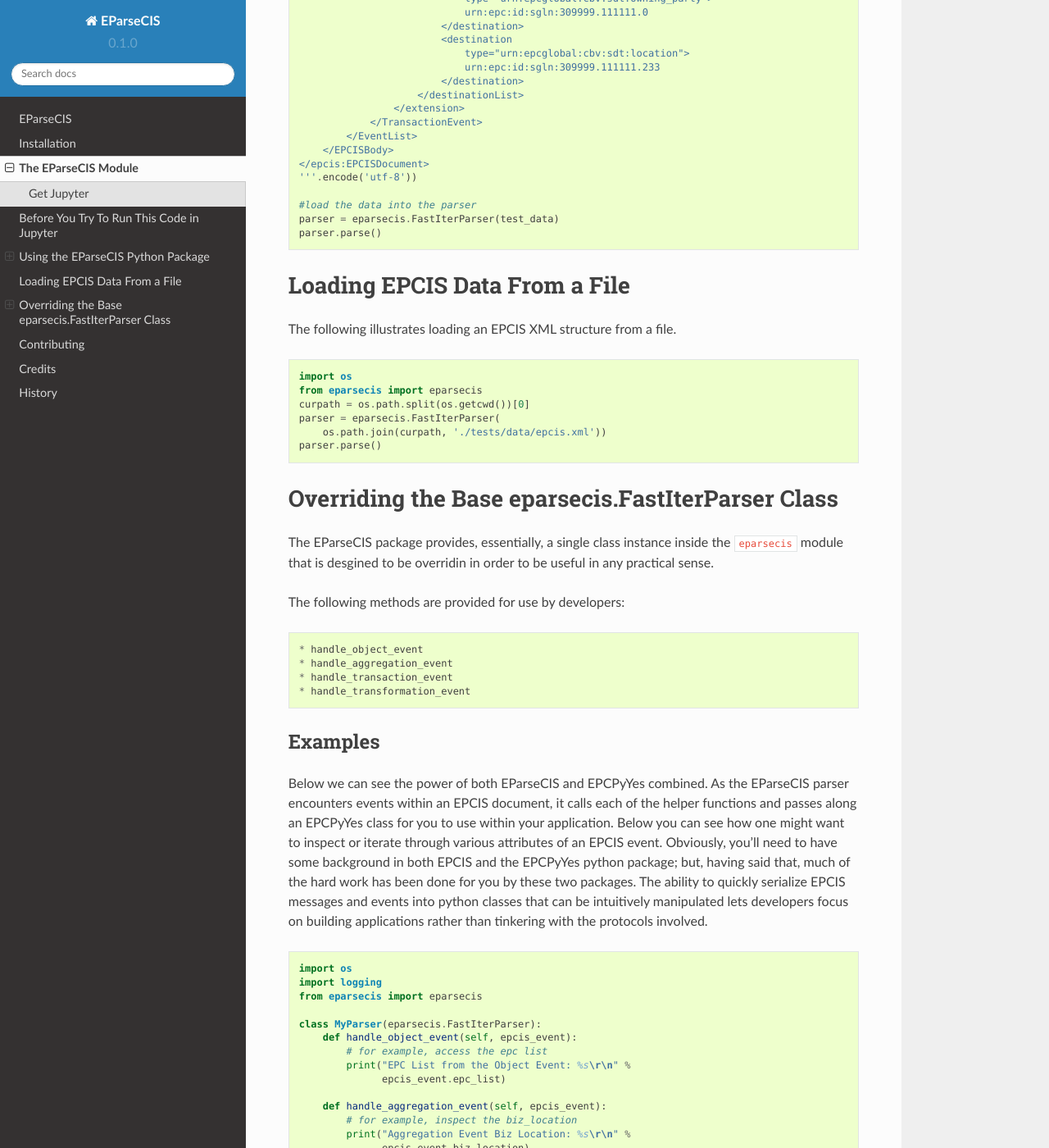
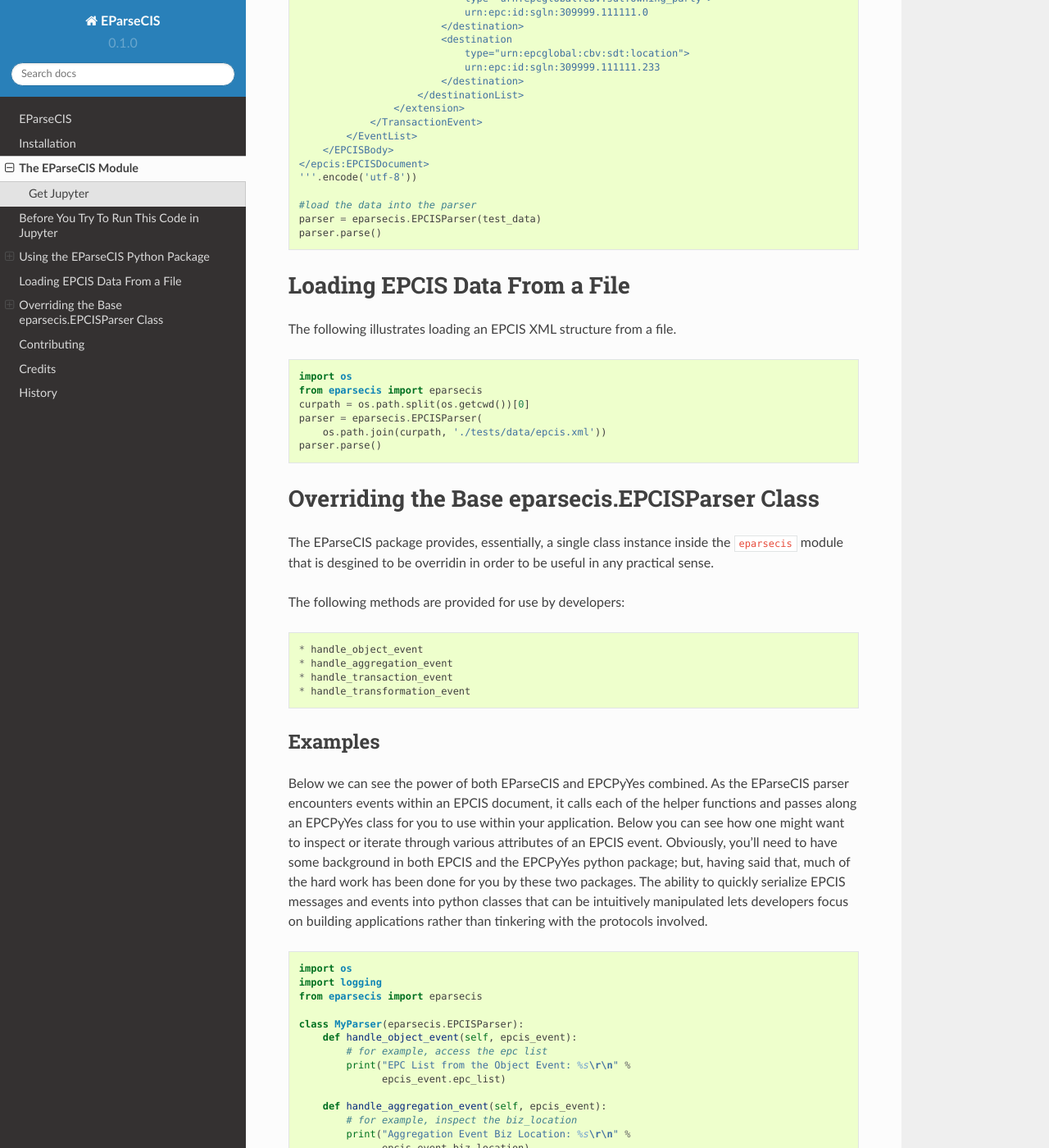
Before and after one commit to rmagee/EParseCIS, a Sphinx documentation site: the page built from docs/usage.rst, in a window 1280 px wide and 1400 px high, scrolled down 3069 px. Shown: the whole window at 82% size. Built offline with Sphinx 7.4.7 and the Read the Docs theme 2.0.0, drawn with Linux system fonts in a browser that asks for light colours.

Commit message:
Renamed the parser class to be more clear.

```diff
--- a/docs/usage.rst
+++ b/docs/usage.rst
@@ -186,7 +186,7 @@ etc.
     '''.encode('utf-8'))
 
     #load the data into the parser
-    parser = eparsecis.FastIterParser(test_data)
+    parser = eparsecis.EPCISParser(test_data)
     parser.parse()
 
 Loading EPCIS Data From a File
@@ -199,11 +199,11 @@ The following illustrates loading an EPCIS XML structure from a file.
     import os
     from eparsecis import eparsecis
     curpath = os.path.split(os.getcwd())[0]
-    parser = eparsecis.FastIterParser(
+    parser = eparsecis.EPCISParser(
         os.path.join(curpath, './tests/data/epcis.xml'))
     parser.parse()
 
-Overriding the Base eparsecis.FastIterParser Class
+Overriding the Base eparsecis.EPCISParser Class
 ==================================================
 
 The EParseCIS package provides, essentially, a single class instance
@@ -240,7 +240,7 @@ rather than tinkering with the protocols involved.
     import logging
     from eparsecis import eparsecis
 
-    class MyParser(eparsecis.FastIterParser):
+    class MyParser(eparsecis.EPCISParser):
         def handle_object_event(self, epcis_event):
             # for example, access the epc list
             print("EPC List from the Object Event: %s\r\n" %
```
Also changed, not shown: 2 other files.
